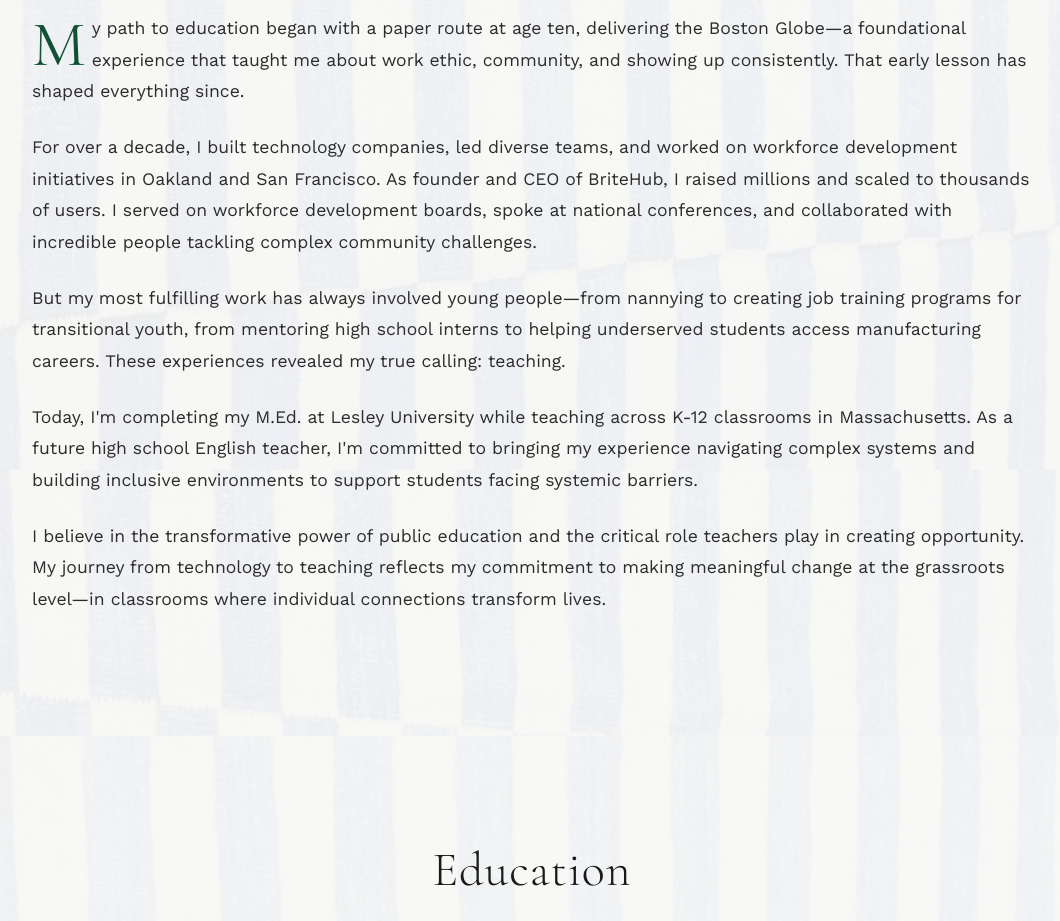
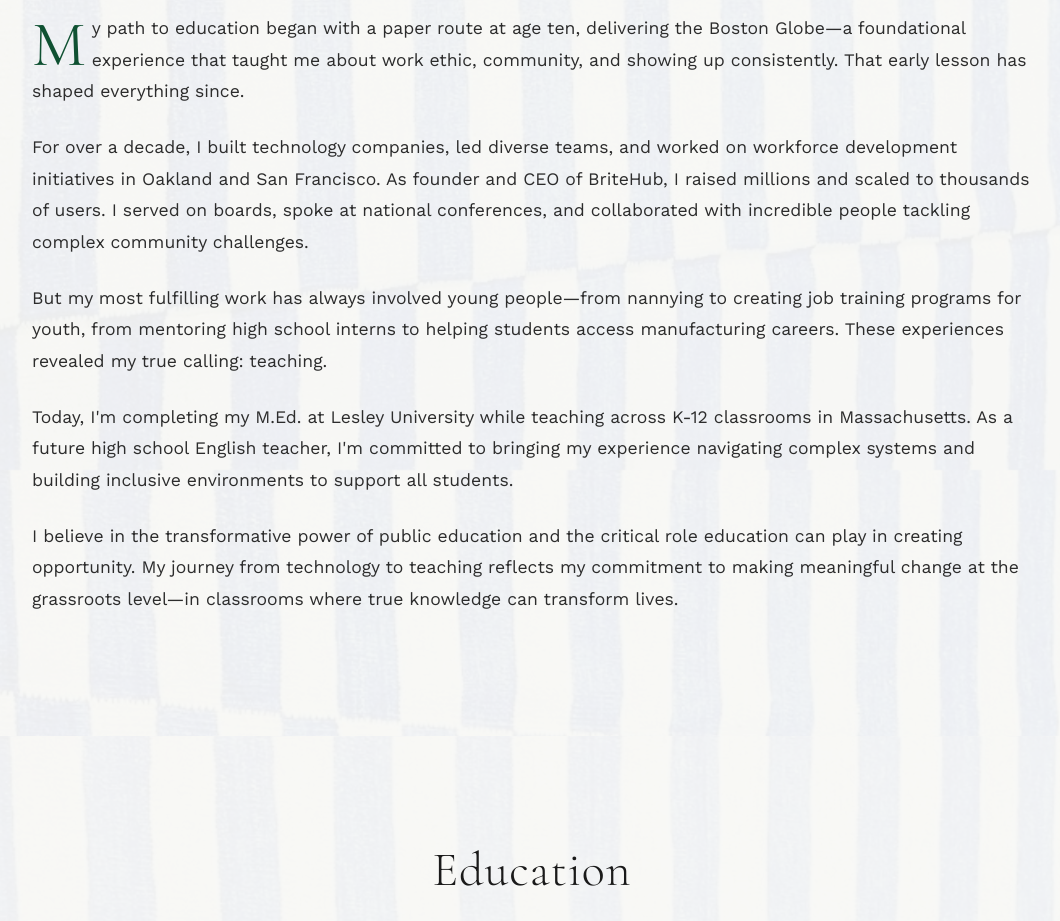
Before and after one commit to dorianjkuperman/dorianjayne.github.io, a plain HTML site: page index.html in a window 1280 px wide. Shown: the part 1300-2221 px from the top of the page, without its empty margins (108-1168 px from the left). Drawn offline with nearby package versions, Linux system fonts and the light colour scheme.

Commit message:
Add files via upload

```diff
--- a/index.html
+++ b/index.html
@@ -167,7 +167,7 @@
             margin: 0 auto;
             padding: 4rem 2rem;
             display: grid;
-            grid-template-columns: 1fr 1fr;
+            grid-template-columns: 1fr;
             gap: 4rem;
             align-items: center;
         }
@@ -879,9 +879,6 @@
                     <a href="#cv" class="secondary-btn">View CV</a>
                 </div>
             </div>
-            <div class="hero-image">
-                <img src="https://static.wixstatic.com/media/3cb1b6_b2fc72b1df174ba7b6f8f7d65da79489~mv2.jpg/v1/crop/x_11,y_13,w_596,h_839/fill/w_362,h_510,al_c,q_80,usm_0.66_1.00_0.01,enc_avif,quality_auto/IMG_5370_JPG.jpg" alt="Dorian Jayne Kuperman">
-            </div>
         </div>
     </section>
 
@@ -898,13 +895,13 @@
 
             <p>My path to education began with a paper route at age ten, delivering the Boston Globe—a foundational experience that taught me about work ethic, community, and showing up consistently. That early lesson has shaped everything since.</p>
 
-            <p>For over a decade, I built technology companies, led diverse teams, and worked on workforce development initiatives in Oakland and San Francisco. As founder and CEO of BriteHub, I raised millions and scaled to thousands of users. I served on workforce development boards, spoke at national conferences, and collaborated with incredible people tackling complex community challenges.</p>
+            <p>For over a decade, I built technology companies, led diverse teams, and worked on workforce development initiatives in Oakland and San Francisco. As founder and CEO of BriteHub, I raised millions and scaled to thousands of users. I served on boards, spoke at national conferences, and collaborated with incredible people tackling complex community challenges.</p>
 
-            <p>But my most fulfilling work has always involved young people—from nannying to creating job training programs for transitional youth, from mentoring high school interns to helping underserved students access manufacturing careers. These experiences revealed my true calling: teaching.</p>
+            <p>But my most fulfilling work has always involved young people—from nannying to creating job training programs for youth, from mentoring high school interns to helping students access manufacturing careers. These experiences revealed my true calling: teaching.</p>
 
-            <p>Today, I'm completing my M.Ed. at Lesley University while teaching across K-12 classrooms in Massachusetts. As a future high school English teacher, I'm committed to bringing my experience navigating complex systems and building inclusive environments to support students facing systemic barriers.</p>
+            <p>Today, I'm completing my M.Ed. at Lesley University while teaching across K-12 classrooms in Massachusetts. As a future high school English teacher, I'm committed to bringing my experience navigating complex systems and building inclusive environments to support all students.</p>
 
-            <p>I believe in the transformative power of public education and the critical role teachers play in creating opportunity. My journey from technology to teaching reflects my commitment to making meaningful change at the grassroots level—in classrooms where individual connections transform lives.</p>
+            <p>I believe in the transformative power of public education and the critical role education can play in creating opportunity. My journey from technology to teaching reflects my commitment to making meaningful change at the grassroots level—in classrooms where true knowledge can transform lives.</p>
         </div>
     </section>
 
```
